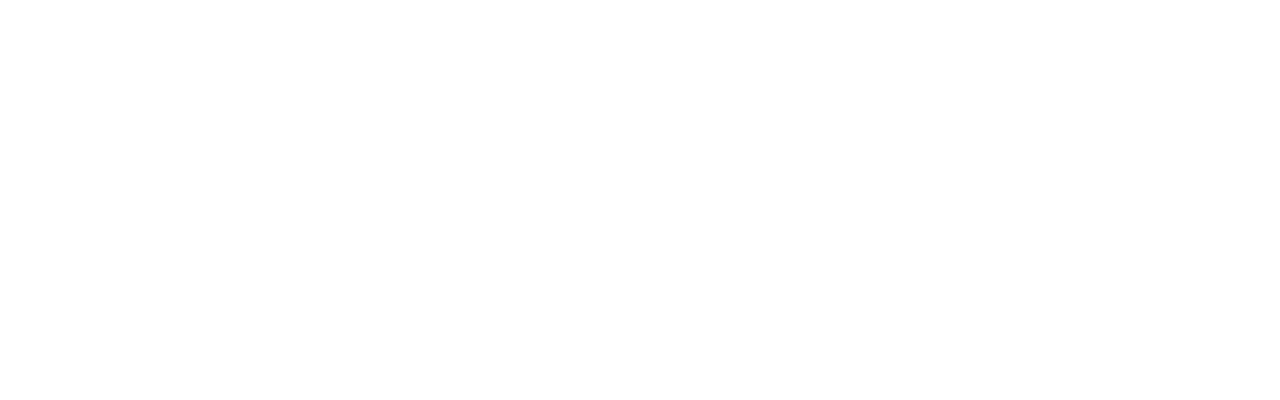
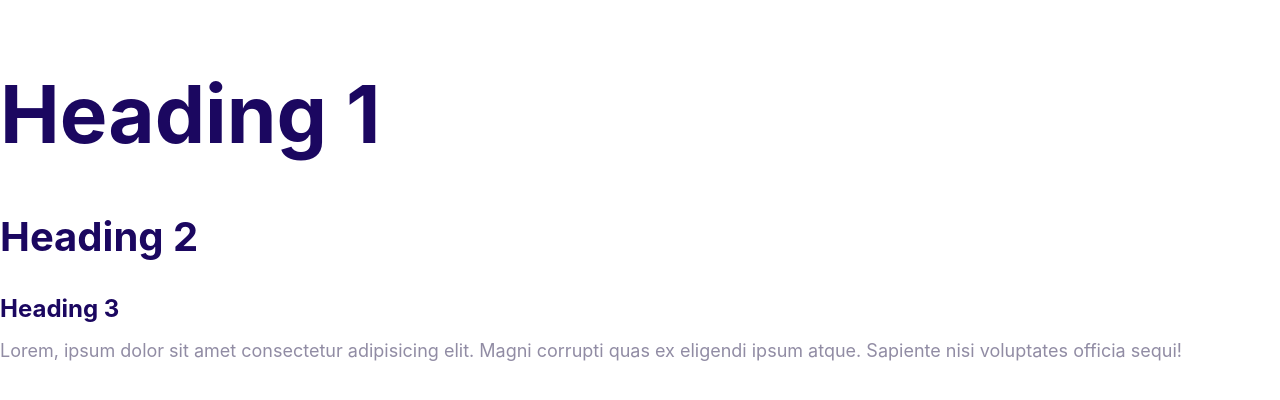
Before and after one commit to charles1211/chawify, a plain HTML site: page index.html in a window 1280 px wide. Drawn offline with Linux system fonts and the light colour scheme; files whose address does not match are found by name.

Commit message:
Define the styles for the fonts

```diff
--- a/css/styles.css
+++ b/css/styles.css
@@ -5,3 +5,56 @@
   --color-headings: #1b0760;
   --color-body: #918ca4;
 }
+
+html {
+  /*62.5% of 16px = 10px*/
+  font-size: 62.5%;
+}
+
+body {
+  font-family: Inter, Arial, Helvetica, sans-serif;
+  font-size: 2.4rem;
+  line-height: 1.5;
+  color: var(--color-body);
+}
+
+h1,
+h2,
+h3 {
+  color: var(--color-headings);
+  margin-bottom: 1rem;
+}
+
+h1 {
+  font-size: 7rem;
+}
+
+h2 {
+  font-size: 4rem;
+}
+
+h3 {
+  font-size: 3rem;
+}
+
+p {
+  margin-top: 0;
+}
+
+@media screen and (min-width: 1024px) {
+  body {
+    font-size: 1.8rem;
+  }
+
+  h1 {
+    font-size: 8rem;
+  }
+
+  h2 {
+    font-size: 4rem;
+  }
+
+  h3 {
+    font-size: 2.4rem;
+  }
+}
--- a/index.html
+++ b/index.html
@@ -8,5 +8,13 @@
     <link rel="stylesheet" href="/css//normalize.css" />
     <link rel="stylesheet" href="/css/styles.css" />
   </head>
-  <body></body>
+  <body>
+    <h1>Heading 1</h1>
+    <h2>Heading 2</h2>
+    <h3>Heading 3</h3>
+    <p>
+      Lorem, ipsum dolor sit amet consectetur adipisicing elit. Magni corrupti quas ex eligendi
+      ipsum atque. Sapiente nisi voluptates officia sequi!
+    </p>
+  </body>
 </html>
```
